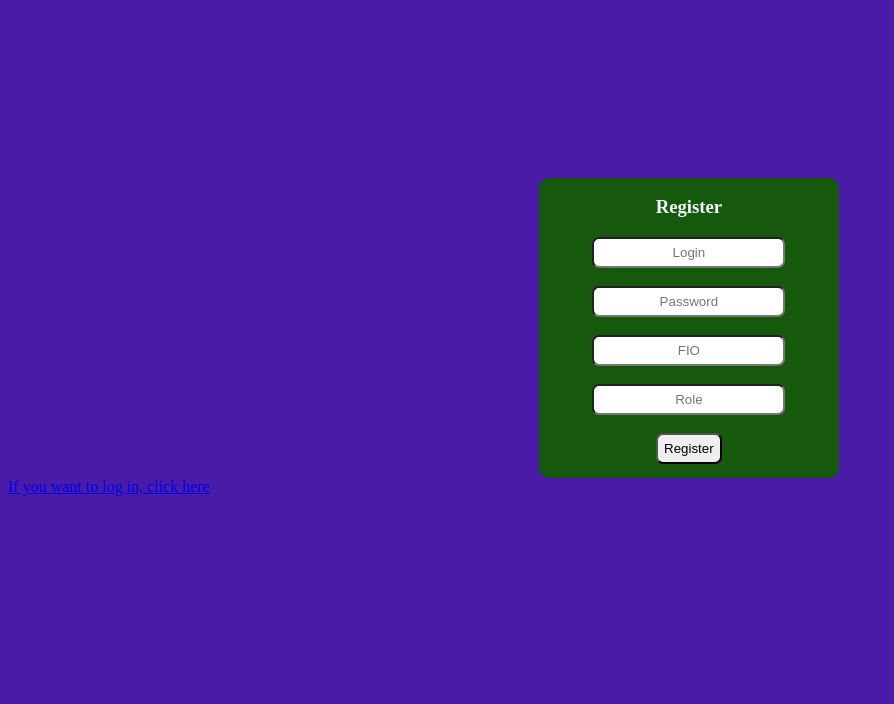
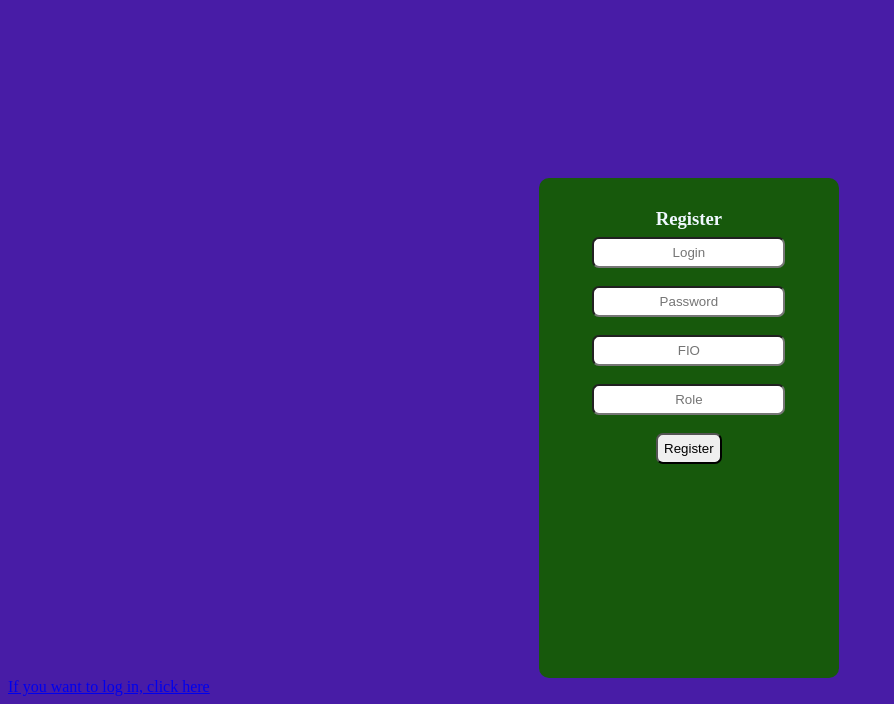
Before and after one commit to UppercutsFromKupchino/Ferma, a Flask app: page /register in a window 1280 px wide. Shown: the part 132-836 px from the top of the page, without its empty margins (0-894 px from the left). Before the commit the page ends 628 px from the top, so only its background shows below. Run offline with Flask 2, Linux system fonts and the light colour scheme; some libraries are stand-ins or nearby versions.

Commit message:
register +height

```diff
--- a/app/static/register.css
+++ b/app/static/register.css
@@ -22,7 +22,7 @@
 .form-register {
     margin-top: 16%;
     margin-left: 42%;
-    height: 300px;
+    height: 500px;
     width: 300px;
     background: #17590C;
     border-radius: 10px;
```
